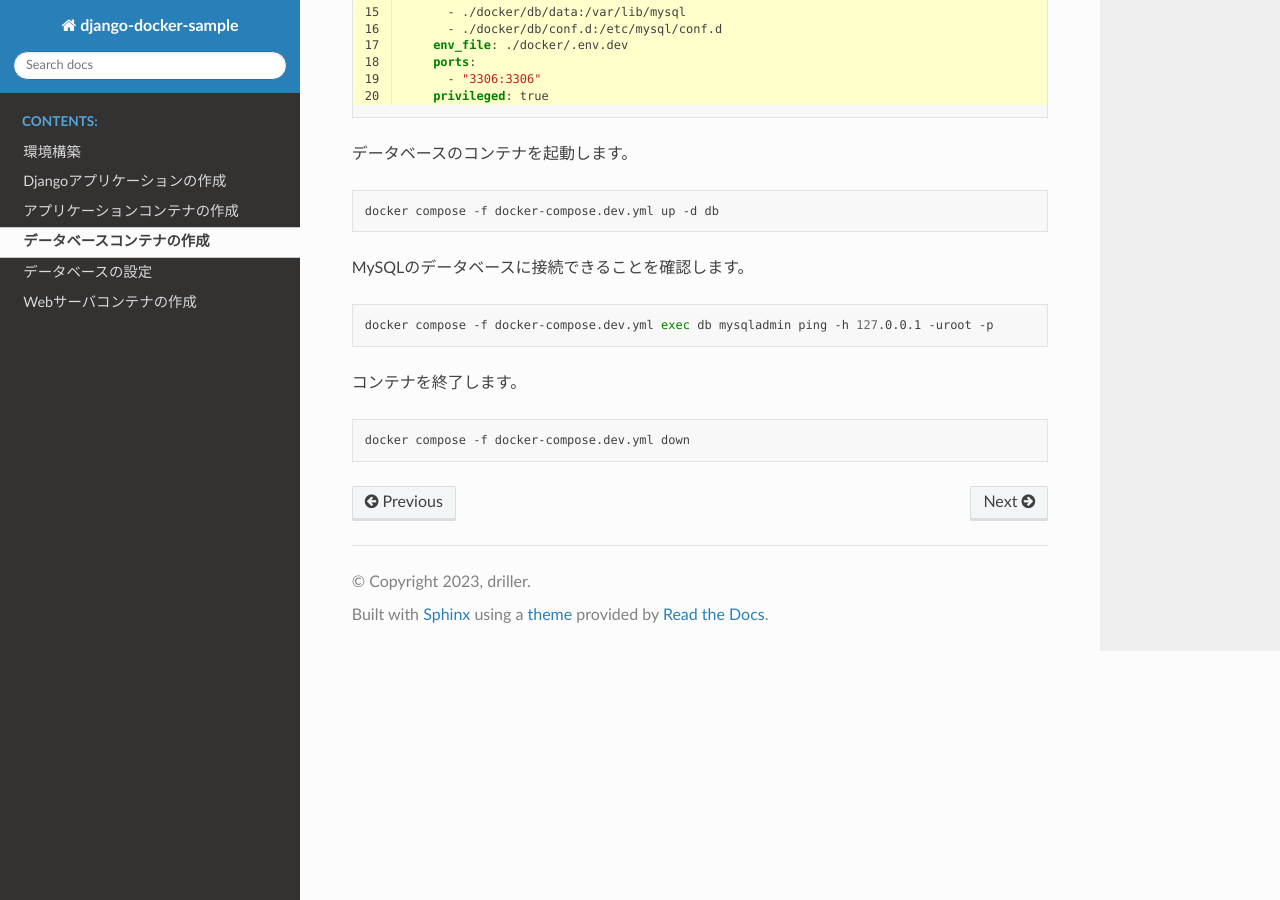
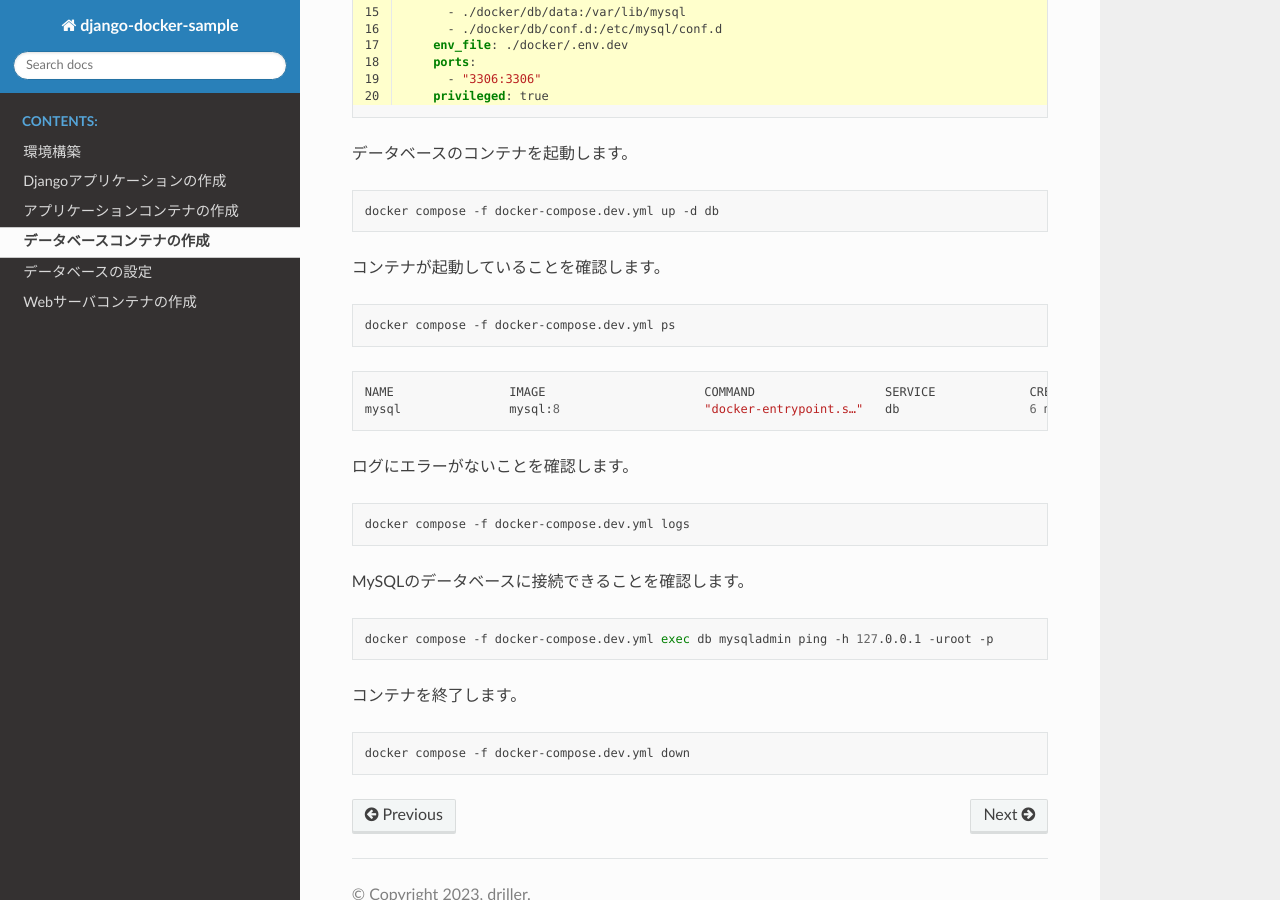
Before and after one commit to drillan/django-docker-sample, a Sphinx documentation site: the page built from docs/source/db-docker.rst, in a window 1280 px wide and 900 px high, scrolled down 983 px. Built offline with Sphinx 7.4.7 and the Read the Docs theme 2.0.0, drawn with Linux system fonts in a browser that asks for light colours.

Commit message:
fix literalinclude

```diff
--- a/docs/source/db-config.rst
+++ b/docs/source/db-config.rst
@@ -11,8 +11,8 @@
 
 .. literalinclude:: ../../mysite/mysite/settings.py
    :language: python
-   :lines: 25-32
-   :emphasize-lines: 1,5,8
+   :lines: 24-32
+   :emphasize-lines: 2,6,9
    :caption: ``mysite/mysite/settings.py``
 
 .. literalinclude:: ../../mysite/mysite/settings.py
--- a/docs/source/db-docker.rst
+++ b/docs/source/db-docker.rst
@@ -36,6 +36,24 @@
 
    docker compose -f docker-compose.dev.yml up -d db
 
+コンテナが起動していることを確認します。
+
+.. code-block:: bash
+
+   docker compose -f docker-compose.dev.yml ps
+
+.. code-block::
+
+   NAME                IMAGE                      COMMAND                  SERVICE             CREATED             STATUS                   PORTS
+   mysql               mysql:8                    "docker-entrypoint.s…"   db                  6 minutes ago       Up 6 minutes (healthy)   0.0.0.0:3306->3306/tcp, :::3306->3306/tcp, 33060/tcp
+
+ログにエラーがないことを確認します。
+
+.. code-block:: bash
+
+   docker compose -f docker-compose.dev.yml logs
+
+
 MySQLのデータベースに接続できることを確認します。
 
 .. code-block:: bash
```
